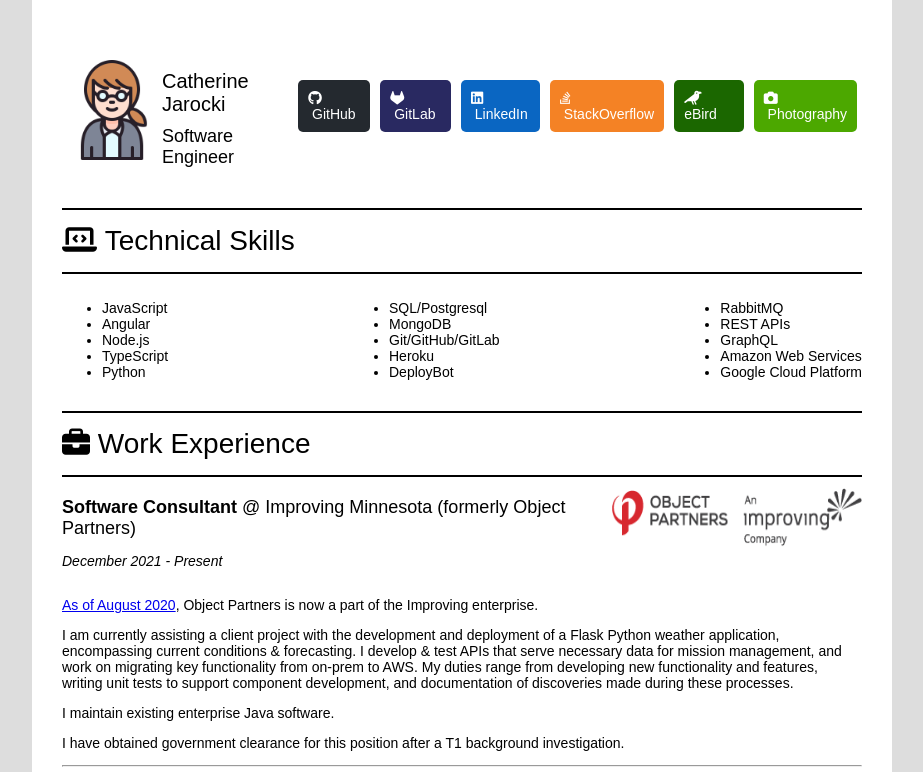
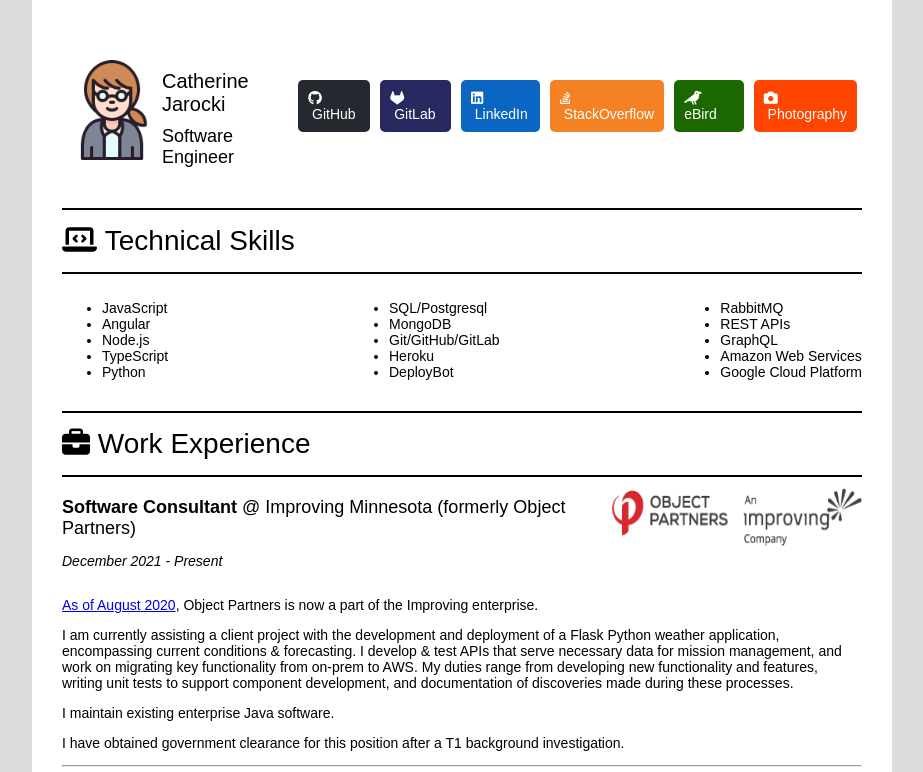
Before and after one commit to cjaro/catherinejarocki, a plain HTML site: page index.html in a window 1280 px wide. Shown: the top 772 px of the page, without its empty margins (178-1101 px from the left). Drawn offline with Linux system fonts and the light colour scheme.

Commit message:
Update styles.css

```diff
--- a/styles.css
+++ b/styles.css
@@ -117,7 +117,7 @@ hr {
     color: #fff;
 }
 #sub-photography {
-  background-color: #4CA800;
+  background-color: orangered;
   color: #fff;
 }
 #sub-ebird {
```
